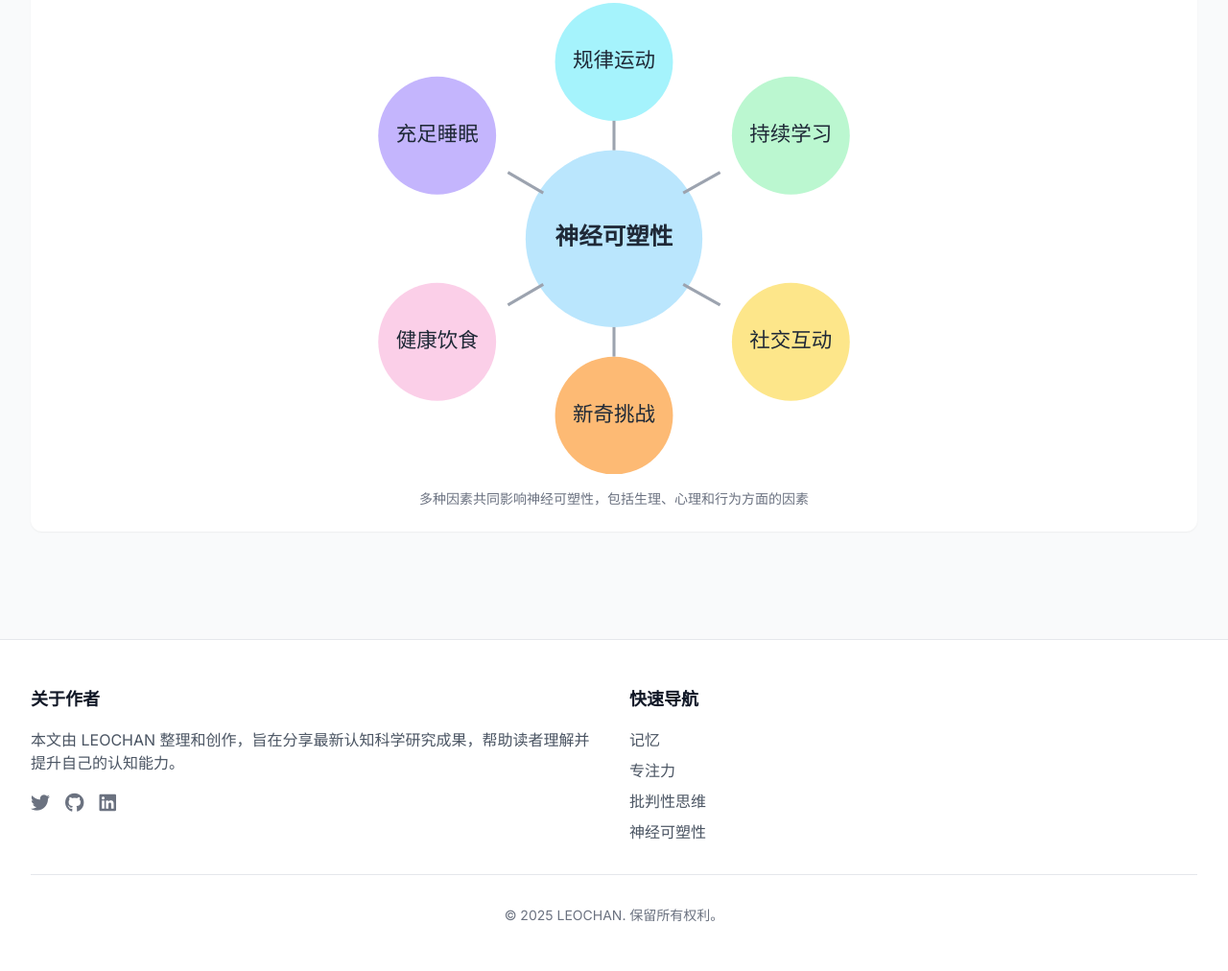
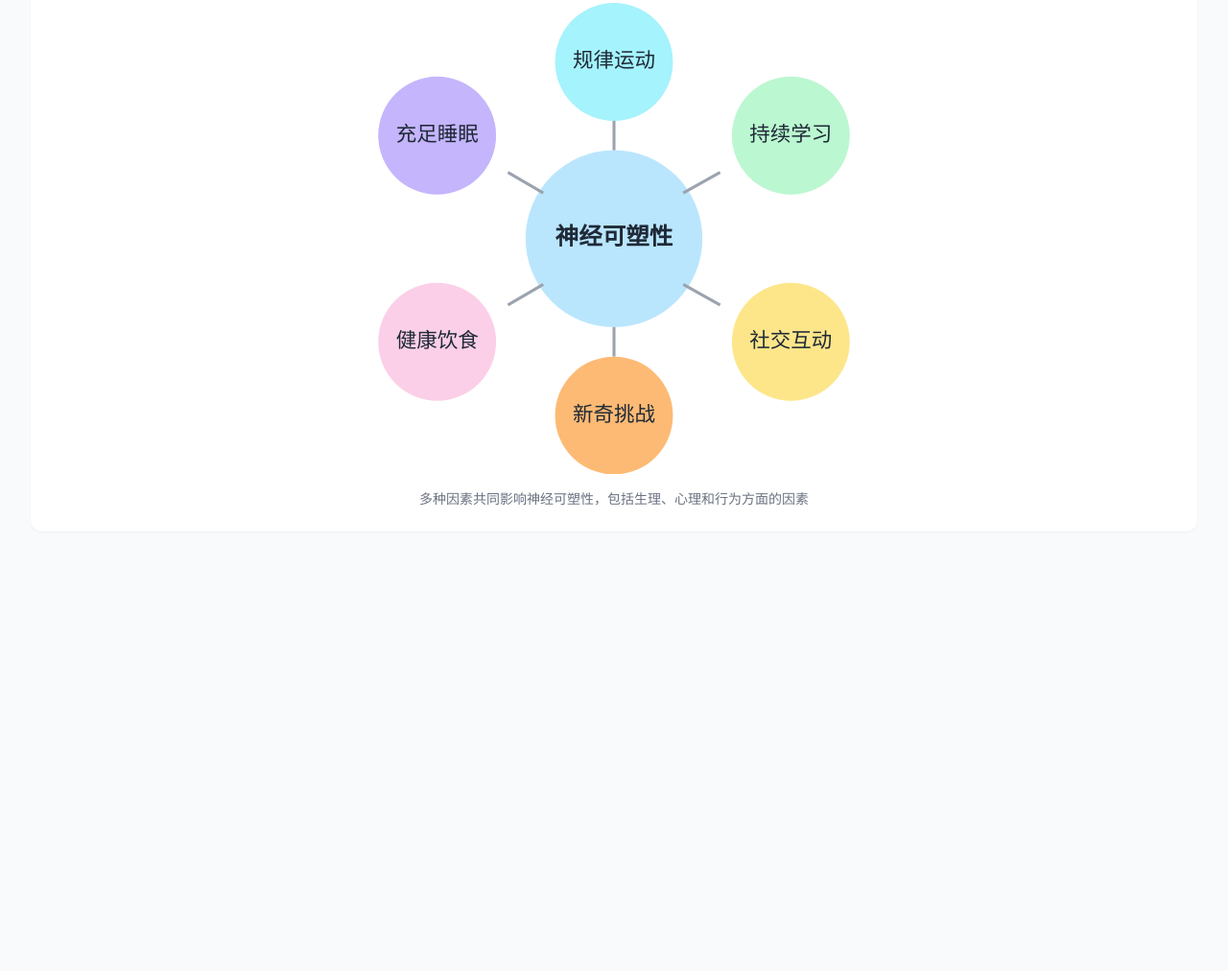
Before and after one commit to leochanai/leochanai.github.io, a plain HTML site: page Cognitive Science.html in a window 1280 px wide. Shown: the part 5847-6859 px from the top of the page at 96% size. After the commit the page ends 6513 px from the top, so only its background shows below. Drawn offline with nearby package versions, Linux system fonts and the light colour scheme.

```diff
--- a/Cognitive Science.html
+++ b/Cognitive Science.html
@@ -690,51 +690,6 @@
         </section>
     </main>
 
-    <!-- 页脚 -->
-    <footer class="bg-white dark:bg-gray-800 border-t border-gray-200 dark:border-gray-700">
-        <div class="max-w-7xl mx-auto px-4 sm:px-6 lg:px-8 py-12">
-            <div class="grid md:grid-cols-2 gap-8">
-                <div>
-                    <h3 class="text-lg font-semibold text-gray-900 dark:text-white mb-4">关于作者</h3>
-                    <p class="text-gray-600 dark:text-gray-400 mb-4">
-                        本文由 LEOCHAN 整理和创作，旨在分享最新认知科学研究成果，帮助读者理解并提升自己的认知能力。
-                    </p>
-                    <div class="flex space-x-4 text-gray-500 dark:text-gray-400">
-                        <a href="https://x.com/leochanai" target="_blank" rel="noopener noreferrer" class="hover:text-primary-500 dark:hover:text-primary-400 transition-colors">
-                            <i class="fab fa-twitter text-xl"></i>
-                        </a>
-                        <a href="#" class="hover:text-primary-500 dark:hover:text-primary-400 transition-colors">
-                            <i class="fab fa-github text-xl"></i>
-                        </a>
-                        <a href="#" class="hover:text-primary-500 dark:hover:text-primary-400 transition-colors">
-                            <i class="fab fa-linkedin text-xl"></i>
-                        </a>
-                    </div>
-                </div>
-                <div>
-                    <h3 class="text-lg font-semibold text-gray-900 dark:text-white mb-4">快速导航</h3>
-                    <ul class="space-y-2 text-gray-600 dark:text-gray-400">
-                        <li>
-                            <a href="#memory" class="hover:text-primary-500 dark:hover:text-primary-400 transition-colors">记忆</a>
-                        </li>
-                        <li>
-                            <a href="#focus" class="hover:text-primary-500 dark:hover:text-primary-400 transition-colors">专注力</a>
-                        </li>
-                        <li>
-                            <a href="#critical-thinking" class="hover:text-primary-500 dark:hover:text-primary-400 transition-colors">批判性思维</a>
-                        </li>
-                        <li>
-                            <a href="#neuroplasticity" class="hover:text-primary-500 dark:hover:text-primary-400 transition-colors">神经可塑性</a>
-                        </li>
-                    </ul>
-                </div>
-            </div>
-            <div class="border-t border-gray-200 dark:border-gray-700 mt-8 pt-8 text-gray-500 dark:text-gray-400 text-sm text-center">
-                <p>© 2025 LEOCHAN. 保留所有权利。</p>
-            </div>
-        </div>
-    </footer>
-
     <!-- JavaScript -->
     <script>
         // 深色模式切换
```
Also changed, not shown: 5G.html (+11 -43 lines).
